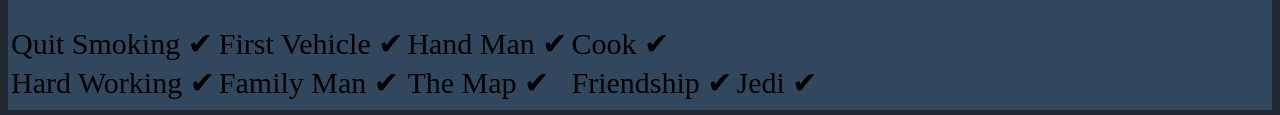
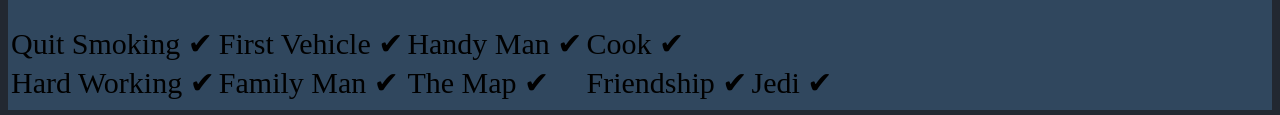
Before and after one commit to StephenCabana/cv2, a plain HTML site: page index.html in a window 1280 px wide. Shown: the part 1255-1370 px from the top of the page. Drawn offline with Linux system fonts and the light colour scheme.

Commit message:
Update index.html
Handy

```diff
--- a/index.html
+++ b/index.html
@@ -50,7 +50,7 @@
       <tr>
         <td>Quit Smoking ✔</td>
         <td>First Vehicle ✔</td>
-        <td>Hand Man ✔</td>
+        <td>Handy Man ✔</td>
         <td>Cook ✔</td>
       </tr>
       <tr>
```
